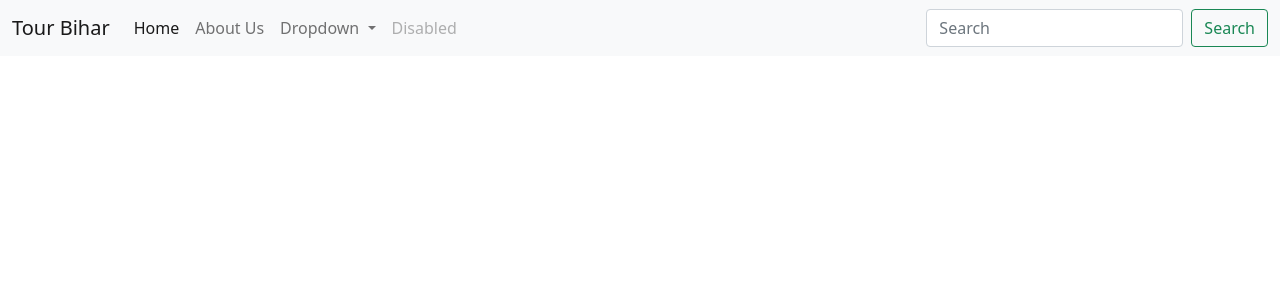
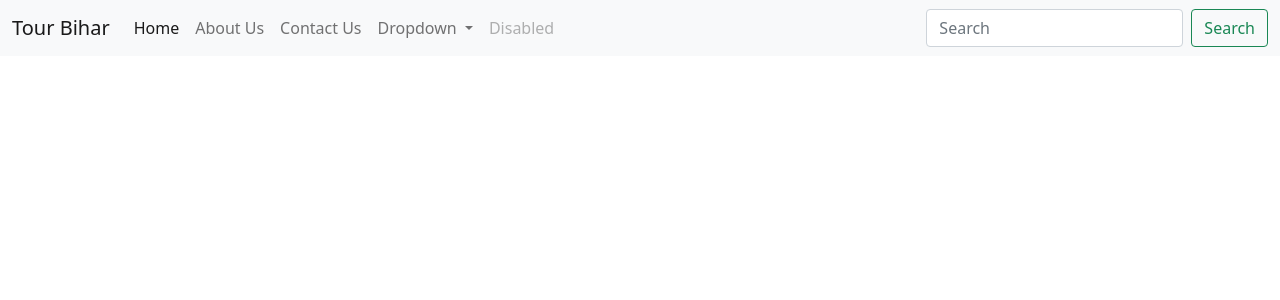
Before and after one commit to ankeshkr/TourBihar, a Django app: page / in a window 1280 px wide. Shown: the top 300 px of the page. Run offline with Django 3.2, Linux system fonts and the light colour scheme.

Commit message:
Update index.html

```diff
--- a/templates/index.html
+++ b/templates/index.html
@@ -23,15 +23,20 @@
           <a class="nav-link active" aria-current="page" href="#">Home</a>
         </li>
         <li class="nav-item">
-          <a class="nav-link" href="#">About Us</a>
+          <a class="nav-link" href="/about">About Us</a>
+        </li>
+        <li class="nav-item">
+          <a class="nav-link" href="/contactus">Contact Us</a>
         </li>
         <li class="nav-item dropdown">
           <a class="nav-link dropdown-toggle" href="#" id="navbarDropdown" role="button" data-bs-toggle="dropdown" aria-expanded="false">
             Dropdown
           </a>
           <ul class="dropdown-menu" aria-labelledby="navbarDropdown">
-            <li><a class="dropdown-item" href="#">Action</a></li>
-            <li><a class="dropdown-item" href="#">Another action</a></li>
+            <li><a class="dropdown-item" href="#">North Bihar</a></li>
+            <li><a class="dropdown-item" href="#">South Bihar</a></li>
+            <li><a class="dropdown-item" href="#">East Bihar</a></li>
+            <li><a class="dropdown-item" href="#">West Bihar</a></li>
             <li><hr class="dropdown-divider"></li>
             <li><a class="dropdown-item" href="#">Something else here</a></li>
           </ul>
```
